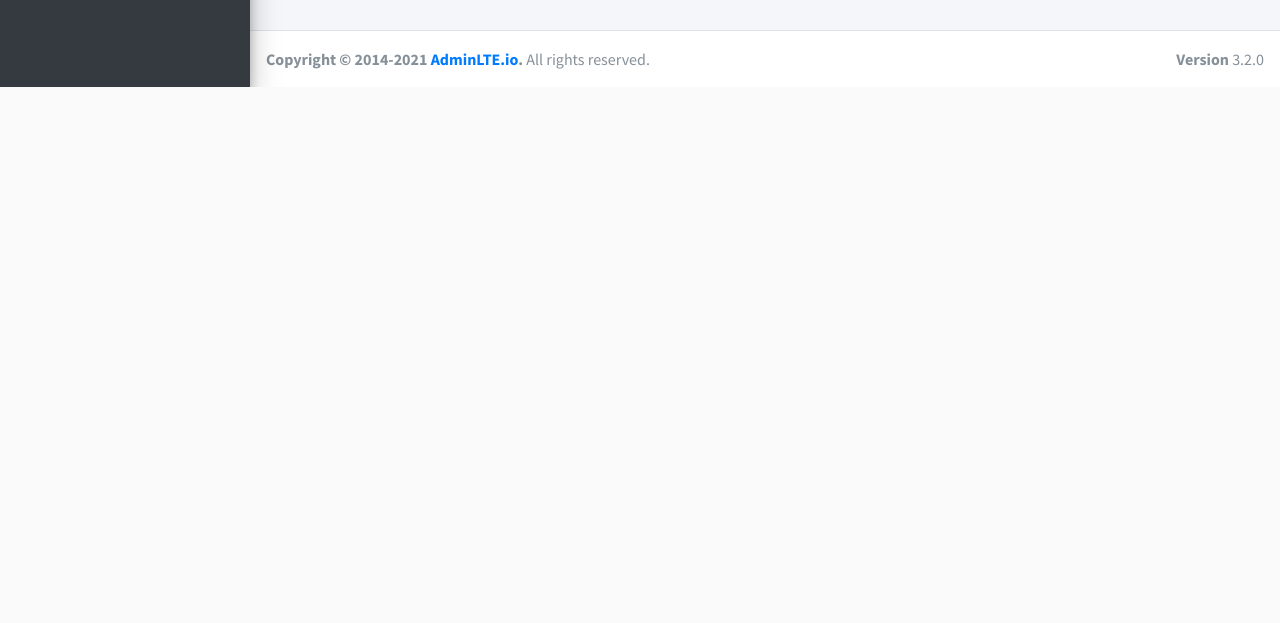
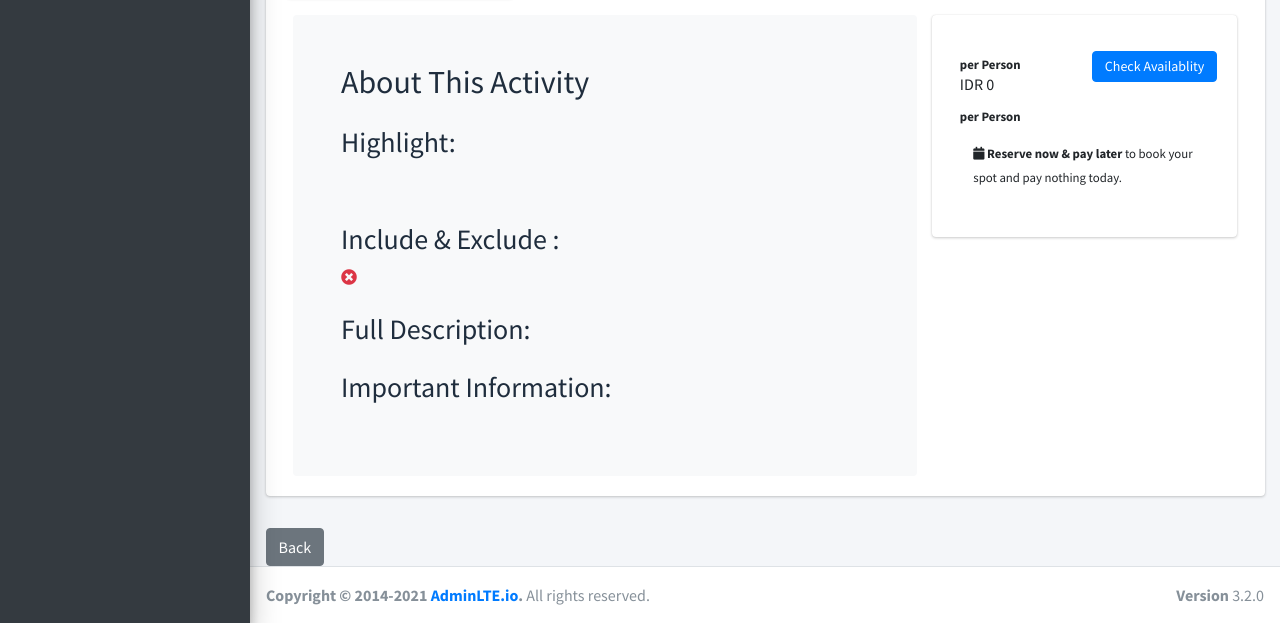
Before and after one commit to farras13/balitress, a CodeIgniter app: page /database/index.php/tour_package/view/1 in a window 1280 px wide. Shown: the part 713-1336 px from the top of the page. Before the commit the page ends 800 px from the top, so only its background shows below. Run offline with CodeIgniter, Linux system fonts and the light colour scheme; tables that the repository leaves empty or names only in its code hold one stand-in row (values such as "Sample post"); data that the repository does not hold is empty; some libraries are stand-ins or nearby versions.

Commit message:
fix bug tour package

```diff
--- a/application/config/database.php
+++ b/application/config/database.php
@@ -76,6 +76,9 @@ $query_builder = TRUE;
 $db['default'] = array(
 	'dsn'	=> '',
 	'hostname' => 'localhost',
+	// 'username' => 'banatech_admin',
+	// 'password' => 'Sv20r0aDL6Bq',
+	// 'database' => 'banatech_balitress',
 	'username' => 'root',
 	'password' => '',
 	'database' => 'db_balitree_new',
--- a/application/config/routes.php
+++ b/application/config/routes.php
@@ -76,6 +76,7 @@ $route['rooms/delete/(:any)'] = 'rooms/delete/$1';
 
 $route['tourpackage'] = 'tour_package/index';
 $route['tourpackage/create'] = 'tour_package/create';
+$route['tourpackage/view/(:any)'] = 'tour_package/view/$1';
 $route['tourpackage/edit/(:any)'] = 'tour_package/edit/$1';
 $route['tourpackage/delete/(:any)'] = 'tour_package/delete/$1';
 $route['tourpackage/gallery/(:any)'] = 'tour_package/gallery/$1';
--- a/application/controllers/Home.php
+++ b/application/controllers/Home.php
@@ -51,7 +51,7 @@ class Home extends CI_Controller {
 	{
 		$config['base_url'] = base_url('tour');
         $config['total_rows'] = $this->Tour_package_model->get_total_tours();
-        $config['per_page'] = 3;
+        $config['per_page'] = 16;
         $config['uri_segment'] = 2;
 		$config['full_tag_open'] = '<nav><ul class="pagination justify-content-center">';
         $config['full_tag_close'] = '</ul></nav>';
--- a/application/controllers/Tour_package.php
+++ b/application/controllers/Tour_package.php
@@ -8,6 +8,8 @@ class Tour_package extends CI_Controller {
         $this->load->model('Tour_package_model');
         $this->load->model('GalleryTourPackage_model');
         $this->load->model('IncludeExclude_model');
+		$this->load->model('M_basic', 'm');
+
         $this->load->library('form_validation');
         $this->load->helper('form');
     }
@@ -23,6 +25,9 @@ class Tour_package extends CI_Controller {
 
     public function view($id) {
         $data['tour_package'] = $this->Tour_package_model->get_packages($id);
+        $data['package'] = $this->Tour_package_model->get_packages($id);
+		$data['gallery'] = $this->m->getData("galeritourpackage", ["Tour_id" => $id])->result();
+		$data['iexclude'] = $this->m->getData("ietourpackage", ["Tour_id" => $id])->result();
 
         if (empty($data['tour_package'])) {
             show_404();
@@ -81,6 +86,7 @@ class Tour_package extends CI_Controller {
                     'Highlight' => $this->input->post('highlight'),
                     'Info' => $this->input->post('info'),
                     'Thumbnail' => $thumbnail_path,
+                    'is_popular' => $this->input->post('popular'),
                     'Created_by' => "admin",
                     'Created_date' => date('Y-m-d H:i:s'),
                     'Modif_by' => "admin", // Initially same as Created_by
@@ -150,6 +156,7 @@ class Tour_package extends CI_Controller {
                 'Highlight' => $this->input->post('highlight'),
                 'Info' => $this->input->post('info'),
                 'Thumbnail' => $thumbnail_path,
+                'is_popular' => $this->input->post('popular'),
                 'Modif_by' => $this->input->post('modified_by'),
                 'Modif_date' => date('Y-m-d H:i:s')
             );
--- a/application/models/Tour_package_model.php
+++ b/application/models/Tour_package_model.php
@@ -14,6 +14,11 @@ class Tour_package_model extends CI_Model {
         }
 
         $query = $this->db->get_where('tourpackage', array('Id' => $id));
+        return $query->row_array();
+    }
+
+    public function get_package_where($where) {
+        $query = $this->db->get_where('tourpackage', $where);
         return $query->row_array();
     }
 
--- a/application/views/admin/tour/view.php
+++ b/application/views/admin/tour/view.php
@@ -29,19 +29,82 @@
         <div class="container-fluid">
         <div class="card">
             <div class="card-header">
-                <?php echo $tour_package['package_name']; ?>
+               <h2> <?= $package['Name']; ?> </h2>
             </div>
             <div class="card-body">
-                <p><strong>Location:</strong> <?php echo $tour_package['location']; ?></p>
-                <p><strong>Duration:</strong> <?php echo $tour_package['duration']; ?></p>
-                <p><strong>Participants:</strong> <?php echo $tour_package['participants']; ?></p>
-                <p><strong>Rating:</strong> <?php echo $tour_package['rating']; ?> (<?php echo $tour_package['reviews_count']; ?> reviews)</p>
-                <p><strong>Price:</strong> $<?php echo $tour_package['price']; ?></p>
-                <p><strong>Description:</strong> <?php echo nl2br($tour_package['description']); ?></p>
-                <p><strong>Included:</strong> <?php echo nl2br($tour_package['included']); ?></p>
-                <p><strong>Itinerary:</strong> <?php echo nl2br($tour_package['itinerary']); ?></p>
-                <p><strong>Additional Info:</strong> <?php echo nl2br($tour_package['additional_info']); ?></p>
-                <p><strong>Cancellation Policy:</strong> <?php echo nl2br($tour_package['cancellation_policy']); ?></p>
+              <div class="row mt-5">
+                <div class="col-md-12">
+                  <center><img src="<?= base_url(''.$package['Thumbnail']) ?>" class="img-fluid" id="mainImage" alt="Main Image"></center>
+                </div>
+              </div>
+              <div class="row mt-2">
+                <?php foreach($gallery as $g): ?>
+                    <div class="col-md-3">
+                        <center><img src="<?= base_url(''.$g->images) ?>" class="img-thumbnail thumb-image" data-target="#imageModal" data-toggle="modal" data-slide-to="<?php echo $i-1; ?>" alt="Image <?php echo $i; ?>"></center>
+                    </div>
+                <?php endforeach; ?>
+              </div>
+              <div class="container mt-3">
+                  <div class="row">
+                      <div class="col-md-8">
+                          <div class="bg-light p-5 rounded">
+                              <h2 class="mb-4">About This Activity</h2>
+                              <p class="lead"><?= $package['About'] ?></p>
+                              <h3 class="mt-4">Highlight:</h3>
+                              <div class="p-3">
+                                  <?= $package['Highlight'] ?>
+                              </div>
+                              <h3 class="mt-4">Include & Exclude :</h3>
+                              <ul class="list-unstyled mb-4">
+                                  <?php foreach($iexclude as $ie){ ?>
+                                      <?php if($ie->Tipe == "include"){ ?>
+                                          <li class="mb-2"><i class="fa fa-check-circle text-primary mr-2"></i><?= $ie->Name ?></li>
+                                      <?php }else{ ?>
+                                          <li class="mb-2"><i class="fa fa-times-circle text-danger mr-2"></i><?= $ie->Name ?></li>
+                                      <?php } ?>
+                                  <?php } ?>
+                              </ul>
+
+                              <h3 class="mt-4">Full Description:</h3>
+                              <p class="mb-4"><?= $package['Full_desc'] ?></p>
+
+                              <h3 class="mt-4">Important Information:</h3>
+                              <p class="mb-4">
+                                  <?= $package['Info'] ?>
+                              </p>
+                          </div>
+                      </div>
+
+                      <div class="col-md-4">
+
+                          <div class="position-relative">
+                              <div class="card mb-4">
+                                  <div class="card-body">
+                                      <div class="row pt-3">
+                                          <div class="col-md-6">
+                                              <div class="col-md-12">
+                                                  <small><b> per Person </b></small>
+                                              </div>
+                                              <div class="col-md-12">
+                                                  <h6>IDR <?= number_format($package['Price'], 0, ',', '.'); ?></h6>
+                                              </div>
+                                              <div class="col-md-12">
+                                                  <small><b> per Person </b></small>
+                                              </div>
+                                          </div>
+                                          <div class="col-md-6">
+                                              <a href="<?= base_url("payment") ?>" class="btn btn-primary btn-sm btn-block rounded mb-3">Check Availablity</a>
+                                          </div>
+                                      </div>
+                                      <div class="alert">
+                                          <small><i class="fa fa-calendar"></i> <b> Reserve now & pay later</b> to book your spot and pay nothing today.</small>
+                                      </div>
+                                  </div>
+                              </div>
+                          </div>
+                      </div>
+                  </div>
+              </div>
             </div>
         </div>
         <a href="<?php echo site_url('tour_package'); ?>" class="btn btn-secondary mt-3">Back</a>
```
Also changed, not shown: application/views/admin/tour/create.php (+6 -1 lines), application/views/admin/tour/edit.php (+10 -0 lines), application/views/admin/tour/index.php (+7 -7 lines), application/views/detailTour.php (+15 -12 lines), application/views/header.php (+5 -5 lines), application/views/tour.php (+25 -16 lines).
